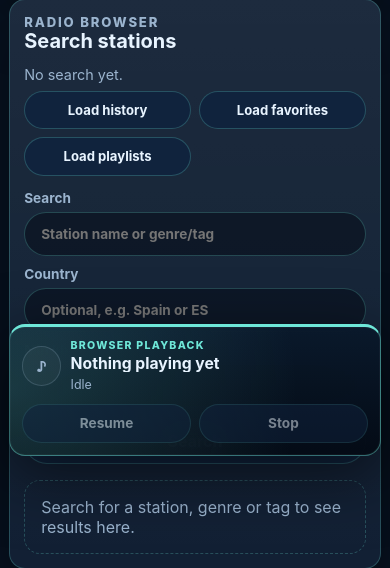
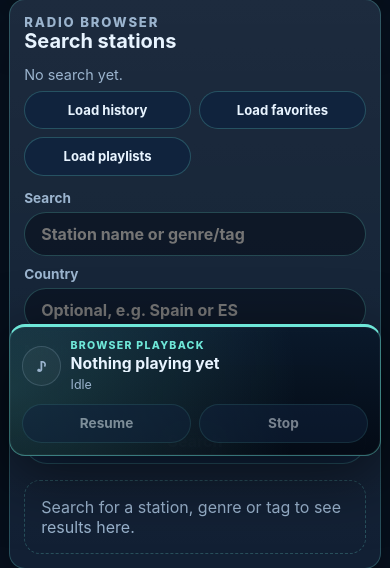
Before and after one commit to pitill0/fluxtuner, a Python web app: template fluxtuner/web/templates/index.html in a window 390 px wide. Shown: the part 314-882 px from the top of the page. Run offline with Jinja, Linux system fonts and the light colour scheme; the template is opened without the code that fills it, so the values that code supplies are empty.

Commit message:
Fix iOS input focus zoom

```diff
--- a/fluxtuner/web/static/styles.css
+++ b/fluxtuner/web/static/styles.css
@@ -174,6 +174,7 @@ input {
   color: var(--text);
   background: rgba(3, 7, 18, 0.45);
   font: inherit;
+  font-size: 1rem;
 }
 
 input:focus {
@@ -605,6 +606,7 @@ footer {
 
   input {
     min-height: 2.75rem;
+    font-size: 16px;
   }
 
   .station-card {
```
